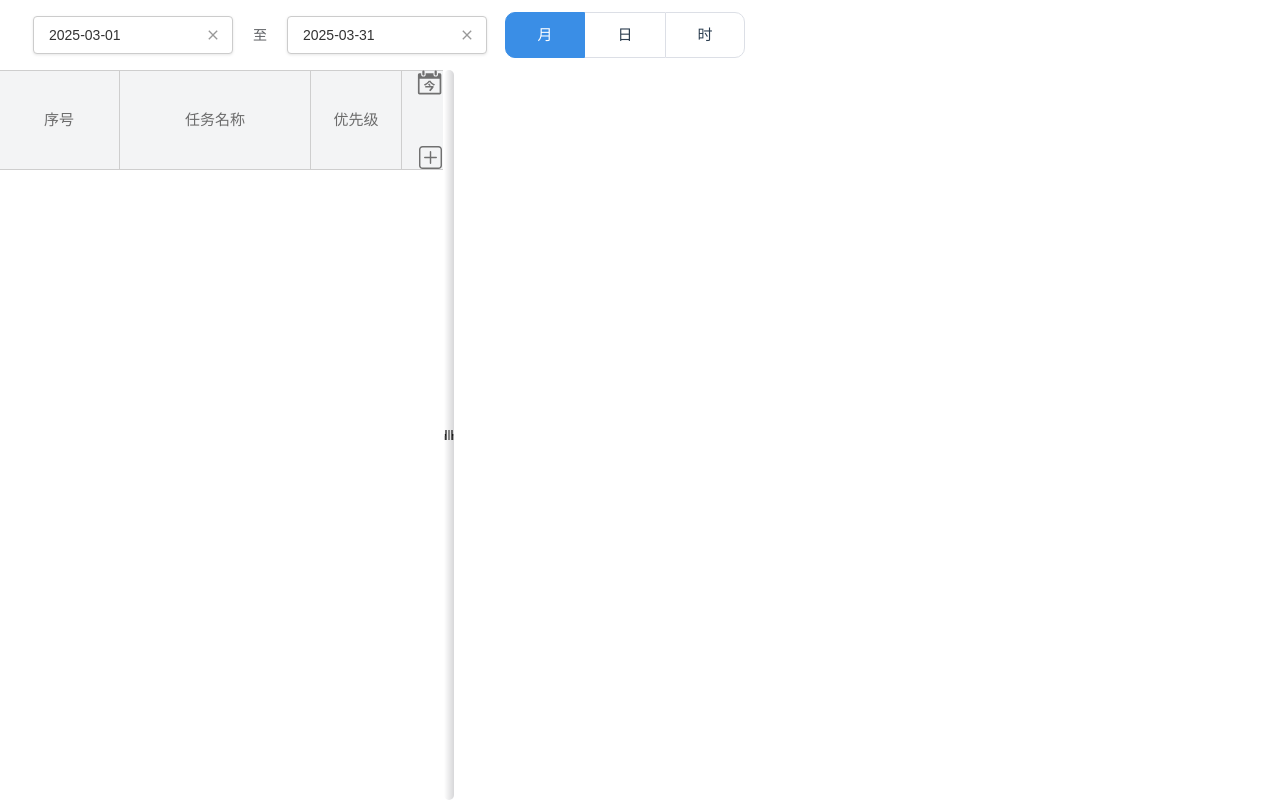
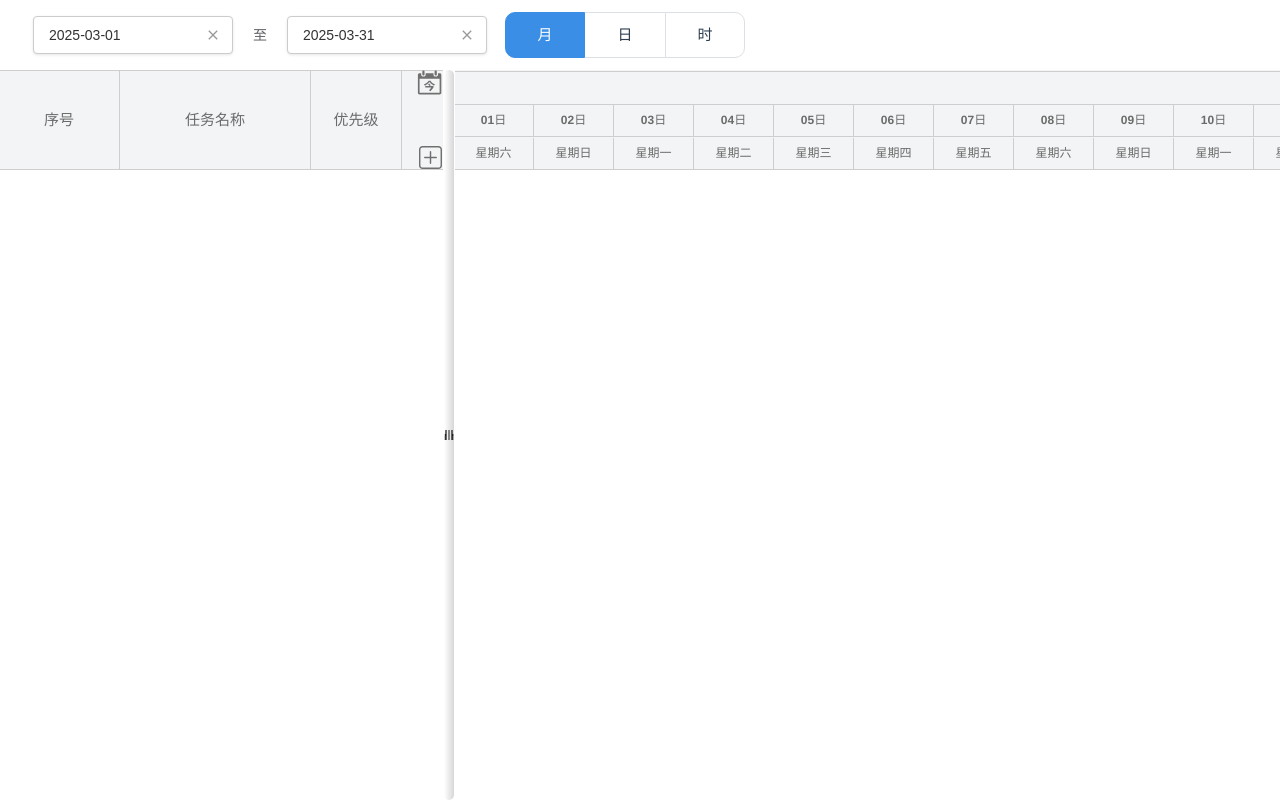
Before and after one commit to lee576/vue3-gantt, a Vue app: page / in a window 1280 px wide. Built offline with nearby package versions, Linux system fonts and the light colour scheme.

Commit message:
加入日期表头

```diff
--- a/src/components/gantt/Gantt.vue
+++ b/src/components/gantt/Gantt.vue
@@ -23,10 +23,12 @@
             <SplitPane direction="row" :min="0" :max="100" :triggerLength="10"
                 v-model:paneLengthPercent="paneLengthPercent">
                 <template #one>
-                    <TaskTable :headersHeight='styleConfig.headersHeight' :rowHeight='styleConfig.rowHeight'></TaskTable>
+                    <TaskTable :headersHeight='styleConfig.headersHeight' :rowHeight='styleConfig.rowHeight'>
+                    </TaskTable>
                 </template>
                 <template #two>
-
+                    <RightTable ref='barContent' :headersHeight='styleConfig.headersHeight'
+                        :rowHeight='styleConfig.rowHeight'></RightTable>
                 </template>
             </SplitPane>
         </div>
@@ -44,6 +46,7 @@ import DatePicker from './DatePicker.vue';
 // 导入分割面板组件
 import SplitPane from './SplitPane.vue';
 import TaskTable from '../gantt/task/TaskTable.vue';
+import RightTable from './RightTable.vue';
 import { store, mutations } from './Store';
 // 移除未使用的类型导入
 import { type ConfirmDateData } from './ZodSchema';
@@ -156,7 +159,8 @@ export default defineComponent({
     components: {
         DatePicker,
         SplitPane,
-        TaskTable
+        TaskTable,
+        RightTable
     },
     setup(props) {
         // 定义响应式数据
@@ -403,6 +407,7 @@ export default defineComponent({
                 }
             }
             mode.value = _mode;
+            setTimeLineHeaders(mode.value);
         };
 
         const confirmStart = (value: ConfirmDateData) => {
@@ -510,7 +515,7 @@ export default defineComponent({
             mutations.setTasks(props.dataConfig.dataSource())
             mutations.setMapFields(props.dataConfig.mapFields)
             mutations.setTimelineCellCount(timelineCellCount.value)
-            mutations.setMode(mode.value)
+
         });
 
         onMounted(() => {
@@ -518,12 +523,14 @@ export default defineComponent({
             weekHeaders.value = [];
             dayHeaders.value = [];
             hourHeaders.value = [];
-            timeMode('月');
+
             let level: number = 0;
             RecursionData('0', props.dataConfig.dataSource(), level);
             mutations.setTasks(initData.value);
             nextTick(() => {
-
+                mode.value = '月';
+                mutations.setMode(mode.value)
+                timeMode(mode.value)
             });
         });
 
--- /dev/null
+++ b/src/components/gantt/RightTable.vue
@@ -0,0 +1,99 @@
+<template>
+    <div ref="tableBar" class="table">
+      <div class="header" :style="{ height: `${headersHeight}px` }">
+        <div style="width: 100%;border-top: 1px solid #cecece;margin:0px 0px -1px -1px;"></div>
+        <TimelineHeader :weekHeaders="weekHeaders" :hourHeaders="hourHeaders" :dayHeaders="dayHeaders" :monthHeaders="monthHeaders"></TimelineHeader>
+        <div style="width: 100%;border-top: 1px solid #cecece;margin:0px 0px -1px -1px;"></div>
+      </div>
+      <div class="content" :style="{ height: `calc(100% - ${headersHeight}px)`, width: 'fit-content' }">
+
+      </div>
+    </div>
+  </template>
+
+  <script lang="ts">
+  import { defineComponent, ref, onMounted, computed, inject, provide, Ref } from 'vue';
+  import TimelineHeader from './TimelineHeader.vue';
+  import { store } from './Store';
+  import dayjs from 'dayjs';
+
+  export default defineComponent({
+    props: {
+      headersHeight: {
+        type: Number,
+        default: 50
+      },
+      rowHeight: {
+        type: Number,
+        default: 50
+      }
+    },
+    components: {
+      TimelineHeader
+    },
+    setup() {
+      // 引用 tableBar
+      const tableBar: Ref<HTMLDivElement | null> = ref(null);
+
+      // 计算属性
+      const dayHeaders = computed(() => store.dayHeaders);
+      const weekHeaders = computed(() => store.weekHeaders);
+      const monthHeaders = computed(() => store.monthHeaders);
+      const hourHeaders = computed(() => store.hourHeaders);
+      const startGanttDate = computed(() => store.startGanttDate);
+      const mode = computed(() => store.mode);
+      const scale = computed(() => store.scale);
+
+      // 滚动到今天的方法
+      const scrollToToday = () => {
+        if (tableBar.value) {
+          switch (mode.value) {
+            case '月':
+            case '日':
+              tableBar.value.scrollLeft = Number(dayjs().diff(dayjs(startGanttDate.value), 'day')) * Number(scale.value);
+              break;
+            case '时':
+              tableBar.value.scrollLeft = Number(dayjs().diff(dayjs(startGanttDate.value), 'hour')) * Number(scale.value);
+              break;
+          }
+        }
+      };
+
+      onMounted(() => {
+
+      });
+
+      return {
+        tableBar,
+        dayHeaders,
+        weekHeaders,
+        monthHeaders,
+        hourHeaders,
+        startGanttDate,
+        mode,
+        scale,
+        scrollToToday
+      };
+    }
+  });
+  </script>
+
+  <style lang="scss" scoped>
+  .table {
+    height: 100%;
+    width: 100%;
+    display: flex;
+    flex-direction: column;
+    overflow-y: hidden;
+
+    .header {
+      width: 100%;
+      border: 0px;
+    }
+
+    .content {
+      overflow-y: auto;
+      overflow-x: hidden;
+    }
+  }
+  </style>
```
Also changed, not shown: src/components/gantt/TimelineHeader.vue (+5 -4 lines).
